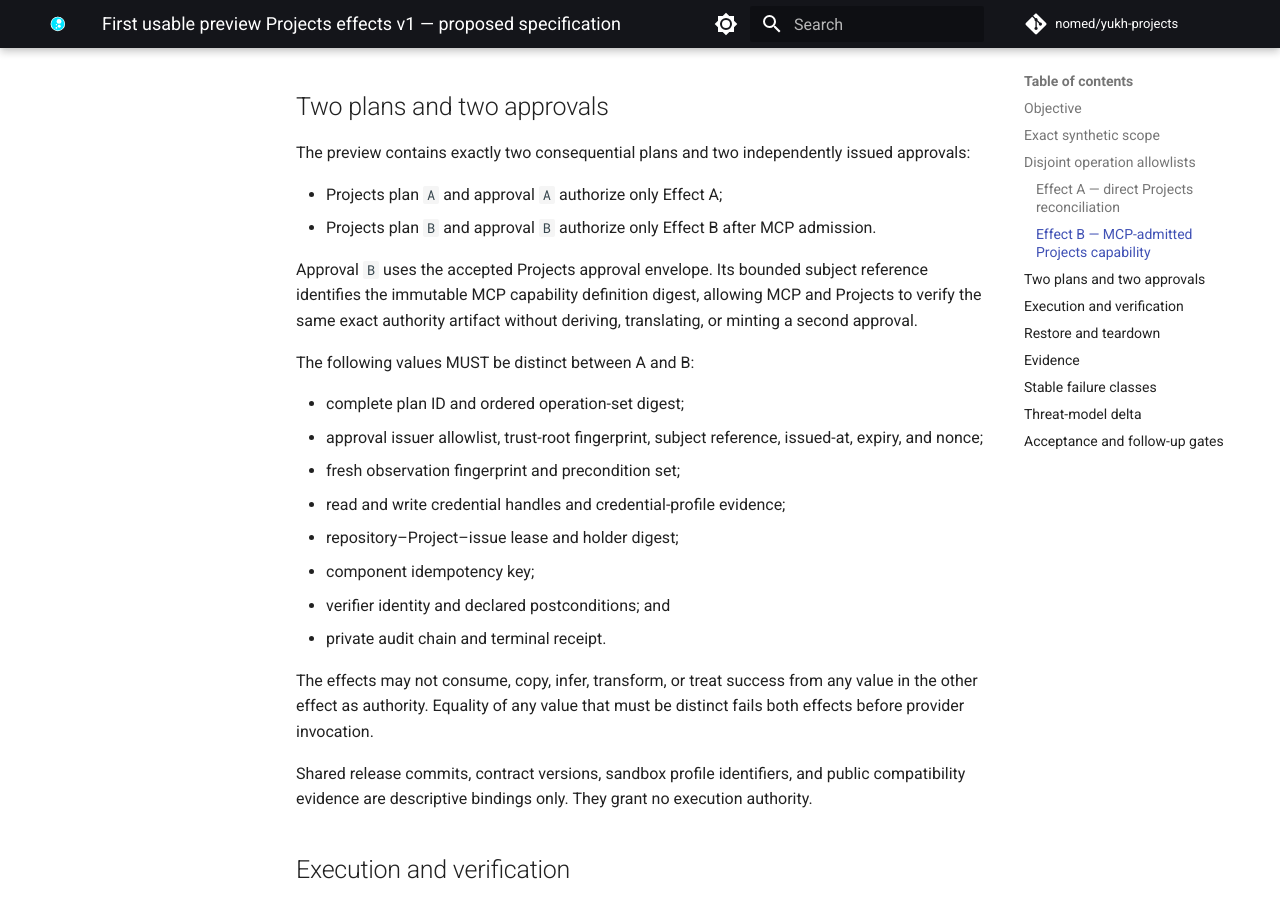
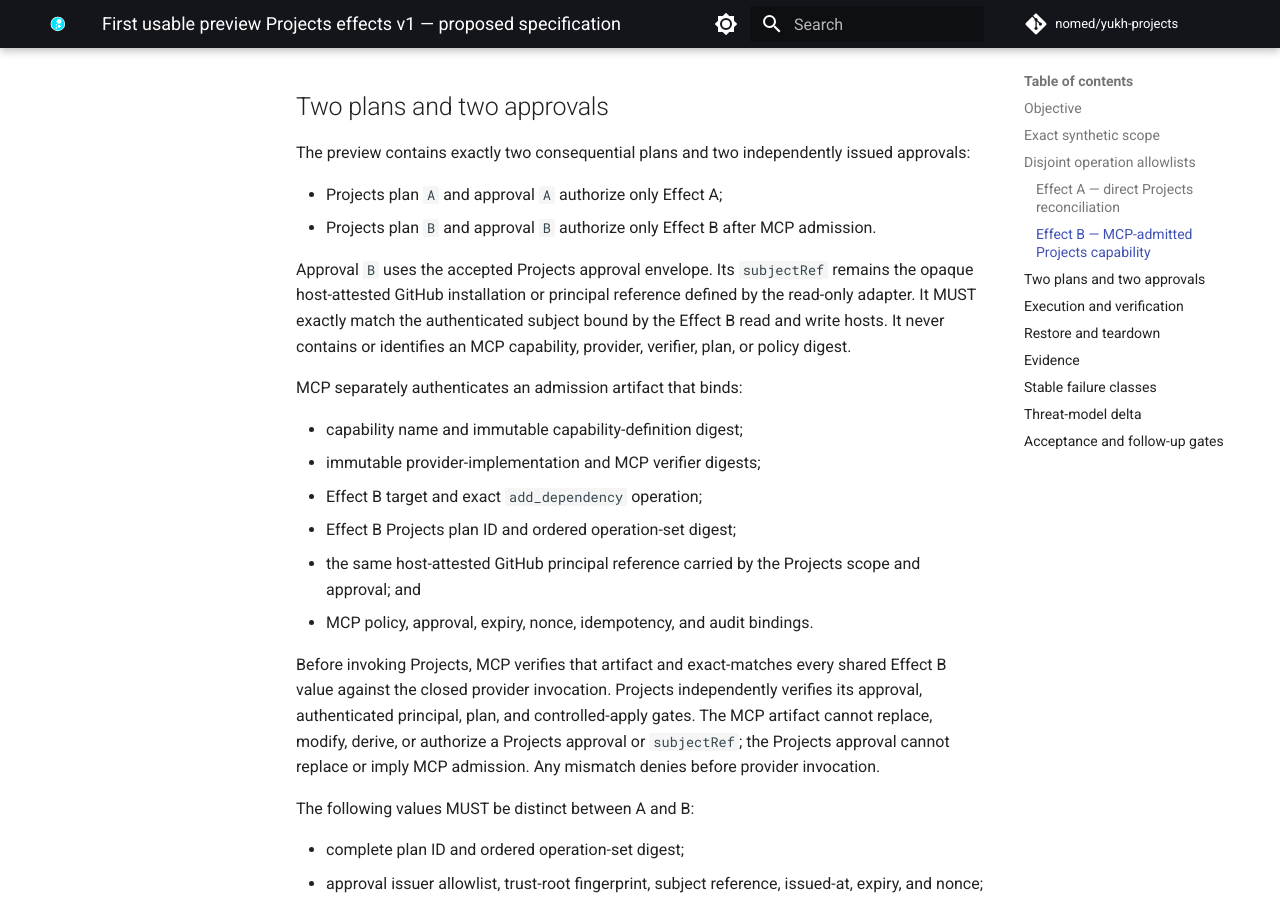
Before and after one commit to nomed/yukh-projects, an MkDocs documentation site: the page built from docs/contracts/first-usable-preview-projects-v1.md, in a window 1280 px wide and 900 px high, scrolled down 2359 px. Built offline with MkDocs 1.6.1 and Material for MkDocs 9.7.7, drawn with Linux system fonts in a browser that asks for light colours; comment, search, counter and statistics services are not loaded; some of the changed text lies outside the part shown.

Commit message:
docs: preserve Projects subject binding
Co-authored-by: Copilot App <223556219+Copilot@users.noreply.github.com>

```diff
--- a/docs/contracts/first-usable-preview-projects-v1.md
+++ b/docs/contracts/first-usable-preview-projects-v1.md
@@ -101,10 +101,28 @@ issued approvals:
 - Projects plan `B` and approval `B` authorize only Effect B after MCP
   admission.
 
-Approval `B` uses the accepted Projects approval envelope. Its bounded subject
-reference identifies the immutable MCP capability definition digest, allowing
-MCP and Projects to verify the same exact authority artifact without deriving,
-translating, or minting a second approval.
+Approval `B` uses the accepted Projects approval envelope. Its `subjectRef`
+remains the opaque host-attested GitHub installation or principal reference
+defined by the read-only adapter. It MUST exactly match the authenticated
+subject bound by the Effect B read and write hosts. It never contains or
+identifies an MCP capability, provider, verifier, plan, or policy digest.
+
+MCP separately authenticates an admission artifact that binds:
+
+- capability name and immutable capability-definition digest;
+- immutable provider-implementation and MCP verifier digests;
+- Effect B target and exact `add_dependency` operation;
+- Effect B Projects plan ID and ordered operation-set digest;
+- the same host-attested GitHub principal reference carried by the Projects
+  scope and approval; and
+- MCP policy, approval, expiry, nonce, idempotency, and audit bindings.
+
+Before invoking Projects, MCP verifies that artifact and exact-matches every
+shared Effect B value against the closed provider invocation. Projects
+independently verifies its approval, authenticated principal, plan, and
+controlled-apply gates. The MCP artifact cannot replace, modify, derive, or
+authorize a Projects approval or `subjectRef`; the Projects approval cannot
+replace or imply MCP admission. Any mismatch denies before provider invocation.
 
 The following values MUST be distinct between A and B:
 
@@ -214,6 +232,8 @@ permit later implementation of a new MCP-to-Projects call path. Review must
 address:
 
 - capability or target substitution at the MCP provider boundary;
+- an MCP capability or provider digest being substituted for the authenticated
+  Projects principal in `subjectRef`;
 - one approval being replayed, translated, or treated as authority for both
   effects;
 - credential, nonce, lease, idempotency, verifier, or audit-chain reuse;
@@ -232,7 +252,8 @@ of mutation and MCP provider imports.
 Owner acceptance must explicitly approve or revise:
 
 1. the exact invented targets and disjoint operation sets;
-2. the two-plan, two-approval model and Effect B subject binding;
+2. the two-plan, two-approval model, authenticated Projects principal binding,
+   and separate MCP admission artifact;
 3. the required distinct authority-bearing values;
 4. the MCP provider closure and zero-call denial boundary;
 5. teardown as the version-1 final-state mechanism; and
```
Also changed, not shown: 1 other file.
